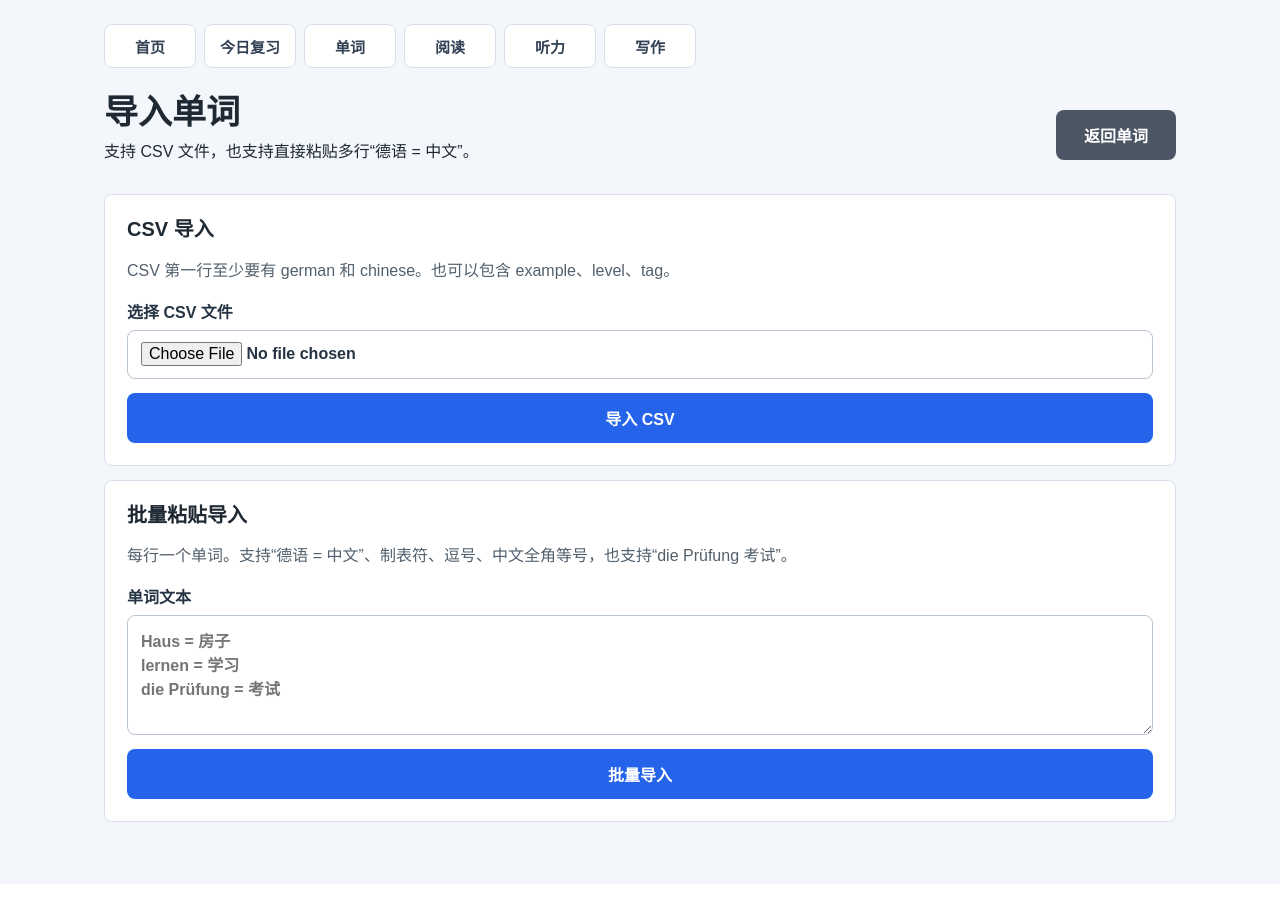
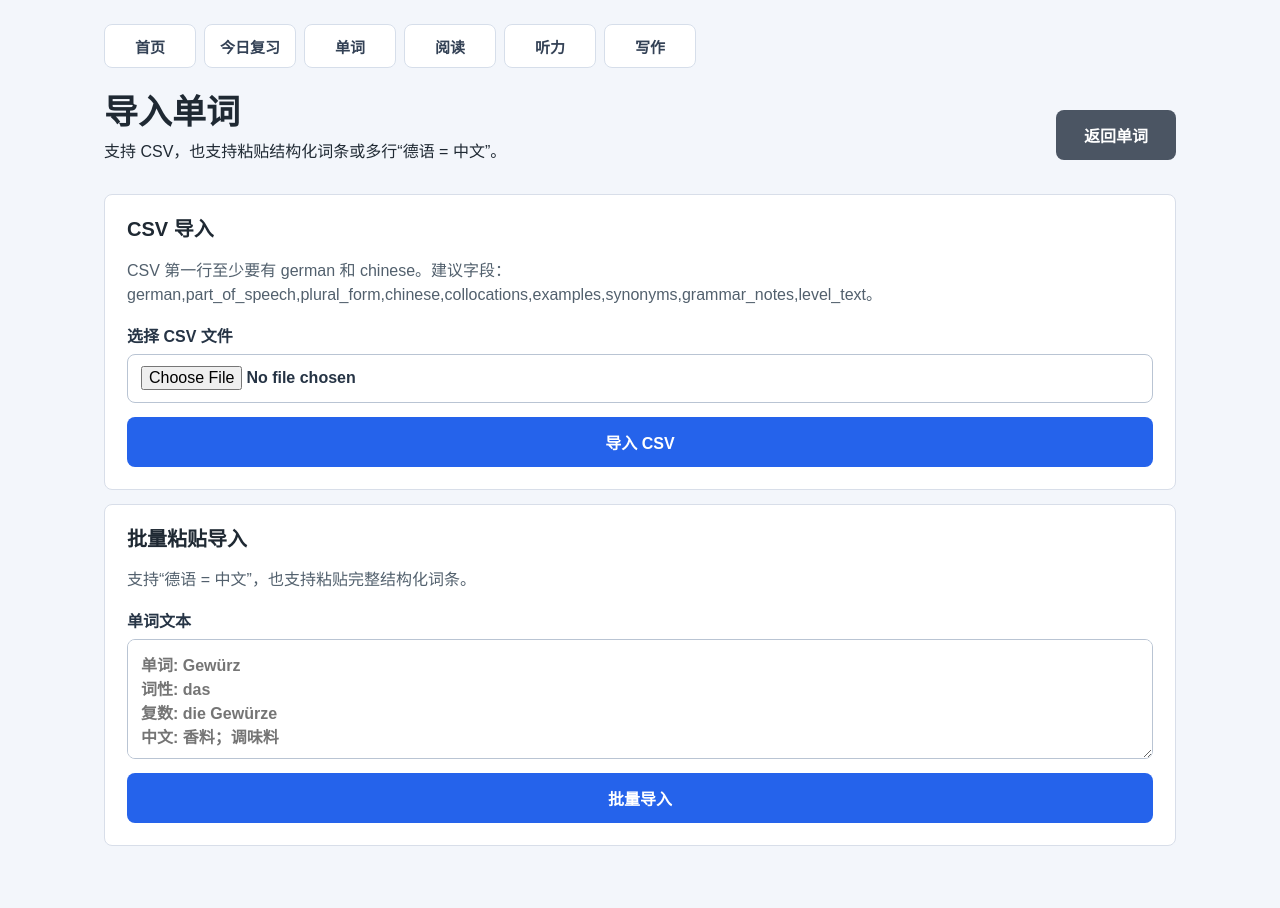
Before and after one commit to shanyunlai123/german-study-flask, a Flask app: page /words/import in a window 1280 px wide. Before the commit the page ends 822 px from the top, so only its background shows below. Run offline with Flask 3, Linux system fonts and the light colour scheme; data that the repository does not hold is empty.

Commit message:
Add structured word entries

```diff
--- a/app.py
+++ b/app.py
@@ -67,6 +67,13 @@
     add_column_if_missing("words", "review_count", "INTEGER DEFAULT 0")
     add_column_if_missing("words", "next_review", "TEXT")
     add_column_if_missing("words", "tag", "TEXT DEFAULT ''")
+    add_column_if_missing("words", "part_of_speech", "TEXT DEFAULT ''")
+    add_column_if_missing("words", "plural_form", "TEXT DEFAULT ''")
+    add_column_if_missing("words", "collocations", "TEXT DEFAULT ''")
+    add_column_if_missing("words", "examples", "TEXT DEFAULT ''")
+    add_column_if_missing("words", "synonyms", "TEXT DEFAULT ''")
+    add_column_if_missing("words", "grammar_notes", "TEXT DEFAULT ''")
+    add_column_if_missing("words", "level_text", "TEXT DEFAULT ''")
 
     db.execute(
         """
@@ -115,12 +122,41 @@
     return min(max(level, 1), max(INTERVAL_DAYS))
 
 
-def add_word(german, chinese, example="", level=1, tag=""):
+def normalize_lines(value):
+    lines = []
+    for line in (value or "").replace("\r\n", "\n").split("\n"):
+        line = line.strip()
+        if line:
+            lines.append(line)
+    return "\n".join(lines)
+
+
+def add_word(
+    german,
+    chinese,
+    example="",
+    level=1,
+    tag="",
+    part_of_speech="",
+    plural_form="",
+    collocations="",
+    examples="",
+    synonyms="",
+    grammar_notes="",
+    level_text="",
+):
     german = (german or "").strip()
     chinese = (chinese or "").strip()
     example = (example or "").strip()
     tag = (tag or "").strip()
     level = clean_level(level)
+    part_of_speech = (part_of_speech or "").strip()
+    plural_form = (plural_form or "").strip()
+    collocations = normalize_lines(collocations)
+    examples = normalize_lines(examples or example)
+    synonyms = normalize_lines(synonyms)
+    grammar_notes = normalize_lines(grammar_notes)
+    level_text = normalize_lines(level_text or tag)
 
     if not german or not chinese:
         return False
@@ -128,10 +164,29 @@
     get_db().execute(
         """
         INSERT INTO words
-        (german, chinese, example, level, tag, created_at, next_review)
-        VALUES (?, ?, ?, ?, ?, ?, ?)
+        (
+            german, chinese, example, level, tag, created_at, next_review,
+            part_of_speech, plural_form, collocations, examples, synonyms,
+            grammar_notes, level_text
+        )
+        VALUES (?, ?, ?, ?, ?, ?, ?, ?, ?, ?, ?, ?, ?, ?)
         """,
-        (german, chinese, example, level, tag, today_text(), today_text()),
+        (
+            german,
+            chinese,
+            example,
+            level,
+            tag,
+            today_text(),
+            today_text(),
+            part_of_speech,
+            plural_form,
+            collocations,
+            examples,
+            synonyms,
+            grammar_notes,
+            level_text,
+        ),
     )
     return True
 
@@ -150,6 +205,115 @@
         (key or "").strip().lower(): (value or "").strip()
         for key, value in row.items()
     }
+
+
+def get_csv_value(row, *names):
+    for name in names:
+        value = row.get(name)
+        if value:
+            return value
+    return ""
+
+
+def parse_structured_words(text):
+    blocks = re.split(r"\n\s*\n(?=\s*(?:单词|german|word)\s*[:：])", text.strip())
+    words = []
+
+    for block in blocks:
+        if not block.strip():
+            continue
+
+        data = {
+            "german": "",
+            "part_of_speech": "",
+            "plural_form": "",
+            "chinese": "",
+            "collocations": [],
+            "examples": [],
+            "synonyms": [],
+            "grammar_notes": [],
+            "level_text": [],
+        }
+        section = None
+        last_example_index = None
+
+        for raw_line in block.splitlines():
+            line = raw_line.strip()
+            if not line:
+                continue
+
+            field_match = re.match(r"^(单词|词性|复数|中文|搭配|例句|近义词|语法|等级|german|word|chinese)\s*[:：]\s*(.*)$", line, re.IGNORECASE)
+            if field_match:
+                field = field_match.group(1).lower()
+                value = field_match.group(2).strip()
+
+                if field in ("单词", "german", "word"):
+                    data["german"] = value
+                    section = None
+                elif field == "词性":
+                    data["part_of_speech"] = value
+                    section = None
+                elif field == "复数":
+                    data["plural_form"] = value
+                    section = None
+                elif field in ("中文", "chinese"):
+                    data["chinese"] = value
+                    section = None
+                elif field == "搭配":
+                    section = "collocations"
+                    if value:
+                        data[section].append(value)
+                elif field == "例句":
+                    section = "examples"
+                    last_example_index = None
+                    if value:
+                        data[section].append(value)
+                        last_example_index = len(data[section]) - 1
+                elif field == "近义词":
+                    section = "synonyms"
+                    if value:
+                        data[section].append(value)
+                elif field == "语法":
+                    section = "grammar_notes"
+                    if value:
+                        data[section].append(value)
+                elif field == "等级":
+                    section = "level_text"
+                    if value:
+                        data[section].append(value)
+                continue
+
+            if line.startswith("-"):
+                item = line[1:].strip()
+                if section:
+                    data[section].append(item)
+                    if section == "examples":
+                        last_example_index = len(data[section]) - 1
+                continue
+
+            if section == "examples" and last_example_index is not None:
+                data["examples"][last_example_index] += "\n" + line
+                continue
+
+            if section:
+                data[section].append(line)
+
+        if data["german"] and data["chinese"]:
+            words.append(
+                {
+                    "german": data["german"],
+                    "chinese": data["chinese"],
+                    "part_of_speech": data["part_of_speech"],
+                    "plural_form": data["plural_form"],
+                    "collocations": "\n".join(data["collocations"]),
+                    "examples": "\n\n".join(data["examples"]),
+                    "synonyms": "\n".join(data["synonyms"]),
+                    "grammar_notes": "\n".join(data["grammar_notes"]),
+                    "level_text": "\n".join(data["level_text"]),
+                }
+            )
+
+    return words
 
 
 def parse_bulk_line(line):
@@ -214,10 +378,25 @@
     if request.method == "POST":
         german = request.form.get("german", "").strip()
         chinese = request.form.get("chinese", "").strip()
-        example = request.form.get("example", "").strip()
-        tag = request.form.get("tag", "").strip()
+        part_of_speech = request.form.get("part_of_speech", "").strip()
+        plural_form = request.form.get("plural_form", "").strip()
+        collocations = request.form.get("collocations", "").strip()
+        examples = request.form.get("examples", "").strip()
+        synonyms = request.form.get("synonyms", "").strip()
+        grammar_notes = request.form.get("grammar_notes", "").strip()
+        level_text = request.form.get("level_text", "").strip()
 
-        if add_word(german, chinese, example, tag=tag):
+        if add_word(
+            german,
+            chinese,
+            part_of_speech=part_of_speech,
+            plural_form=plural_form,
+            collocations=collocations,
+            examples=examples,
+            synonyms=synonyms,
+            grammar_notes=grammar_notes,
+            level_text=level_text,
+        ):
             get_db().commit()
 
         return redirect(url_for("words"))
@@ -226,6 +405,16 @@
         "SELECT * FROM words ORDER BY next_review ASC, id DESC"
     ).fetchall()
     return render_template("words.html", words=rows)
+
+
+@app.route("/words/<int:word_id>")
+def word_detail(word_id):
+    word = get_db().execute(
+        "SELECT * FROM words WHERE id = ?", (word_id,)
+    ).fetchone()
+    if word is None:
+        return redirect(url_for("words"))
+    return render_template("word_detail.html", word=word)
 
 
 @app.route("/words/import", methods=["GET", "POST"])
@@ -258,16 +447,23 @@
                 }
 
                 if not {"german", "chinese"}.issubset(fieldnames):
-                    error = "CSV 表头至少需要包含 german 和 chinese。可选字段：example,level,tag。"
+                    error = "CSV 表头至少需要包含 german 和 chinese。可选字段：part_of_speech,plural_form,collocations,examples,synonyms,grammar_notes,level_text。"
                 else:
                     for row in reader:
                         row = normalize_csv_row(row)
                         if add_word(
                             row.get("german"),
                             row.get("chinese"),
-                            row.get("example"),
-                            row.get("level"),
-                            row.get("tag"),
+                            example=get_csv_value(row, "example"),
+                            level=get_csv_value(row, "level", "review_level"),
+                            tag=get_csv_value(row, "tag"),
+                            part_of_speech=get_csv_value(row, "part_of_speech", "pos", "词性"),
+                            plural_form=get_csv_value(row, "plural_form", "plural", "复数"),
+                            collocations=get_csv_value(row, "collocations", "搭配"),
+                            examples=get_csv_value(row, "examples", "例句"),
+                            synonyms=get_csv_value(row, "synonyms", "近义词"),
+                            grammar_notes=get_csv_value(row, "grammar_notes", "grammar", "语法"),
+                            level_text=get_csv_value(row, "level_text", "等级"),
                         ):
                             imported += 1
                         else:
@@ -278,17 +474,28 @@
 
         if import_type == "text":
             bulk_text = request.form.get("bulk_text", "")
-            for line in bulk_text.splitlines():
-                line = line.strip()
-                if not line:
-                    continue
-                german, chinese = parse_bulk_line(line)
-                if add_word(german, chinese, tag="批量导入"):
-                    imported += 1
-                else:
-                    skipped += 1
-                    if len(skipped_lines) < 5:
-                        skipped_lines.append(line[:120])
+            structured_words = parse_structured_words(bulk_text)
+
+            if structured_words:
+                for word_data in structured_words:
+                    if add_word(**word_data):
+                        imported += 1
+                    else:
+                        skipped += 1
+                        if len(skipped_lines) < 5:
+                            skipped_lines.append(str(word_data))
+            else:
+                for line in bulk_text.splitlines():
+                    line = line.strip()
+                    if not line:
+                        continue
+                    german, chinese = parse_bulk_line(line)
+                    if add_word(german, chinese, tag="批量导入"):
+                        imported += 1
+                    else:
+                        skipped += 1
+                        if len(skipped_lines) < 5:
+                            skipped_lines.append(line[:120])
             get_db().commit()
 
         if not error:
--- a/templates/import_words.html
+++ b/templates/import_words.html
@@ -5,7 +5,7 @@
   <header class="topbar">
     <div>
       <h1>导入单词</h1>
-      <p>支持 CSV 文件，也支持直接粘贴多行“德语 = 中文”。</p>
+      <p>支持 CSV，也支持粘贴结构化词条或多行“德语 = 中文”。</p>
     </div>
     <a class="button secondary" href="{{ url_for('words') }}">返回单词</a>
   </header>
@@ -35,7 +35,7 @@
 
   <section class="panel">
     <h2>CSV 导入</h2>
-    <p class="hint">CSV 第一行至少要有 german 和 chinese。也可以包含 example、level、tag。</p>
+    <p class="hint">CSV 第一行至少要有 german 和 chinese。建议字段：german,part_of_speech,plural_form,chinese,collocations,examples,synonyms,grammar_notes,level_text。</p>
     <form method="post" enctype="multipart/form-data" class="stack-form">
       <input type="hidden" name="import_type" value="csv">
       <label>
@@ -48,12 +48,12 @@
 
   <section class="panel">
     <h2>批量粘贴导入</h2>
-    <p class="hint">每行一个单词。支持“德语 = 中文”、制表符、逗号、中文全角等号，也支持“die Prüfung 考试”。</p>
+    <p class="hint">支持“德语 = 中文”，也支持粘贴完整结构化词条。</p>
     <form method="post" class="stack-form">
       <input type="hidden" name="import_type" value="text">
       <label>
         单词文本
-        <textarea name="bulk_text" placeholder="Haus = 房子&#10;lernen = 学习&#10;die Prüfung = 考试" required></textarea>
+        <textarea name="bulk_text" placeholder="单词: Gewürz&#10;词性: das&#10;复数: die Gewürze&#10;中文: 香料；调味料&#10;&#10;搭配:&#10;- scharfe Gewürze = 辛辣香料&#10;&#10;例句:&#10;- Dieses Gericht enthält viele Gewürze.&#10;  这道菜里含有很多香料。&#10;&#10;近义词:&#10;- Gewürz = 具体香料&#10;&#10;语法:&#10;- mit + Dativ&#10;&#10;等级:&#10;- B1 高频" required></textarea>
       </label>
       <button type="submit">批量导入</button>
     </form>
```
Also changed, not shown: static/style.css (+70 -1 lines), templates/review.html (+5 -2 lines), templates/word_detail.html (added, +56 -0 lines), templates/words.html (+37 -14 lines), README.md.
